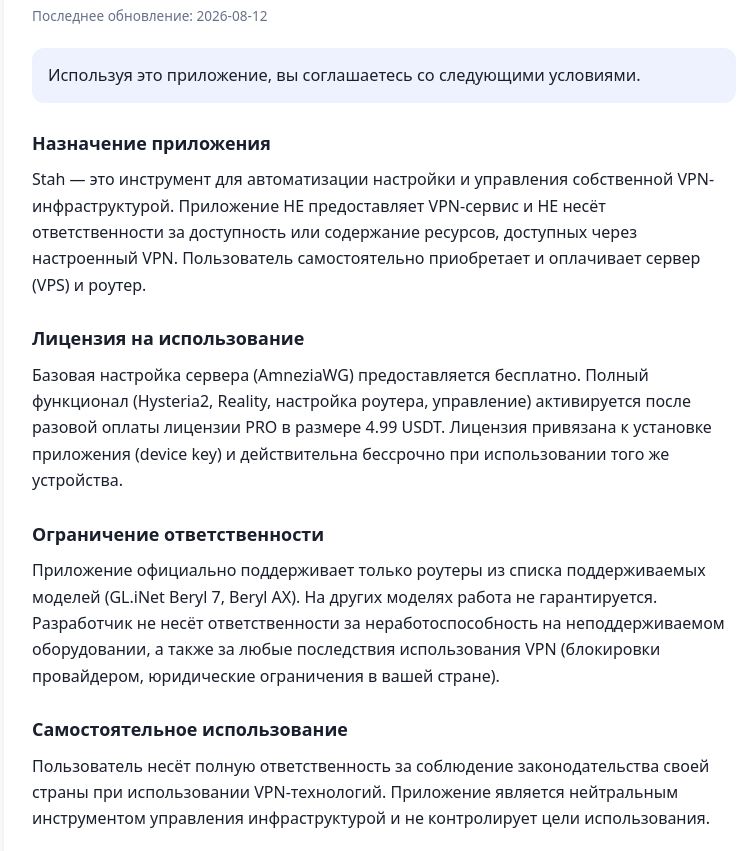
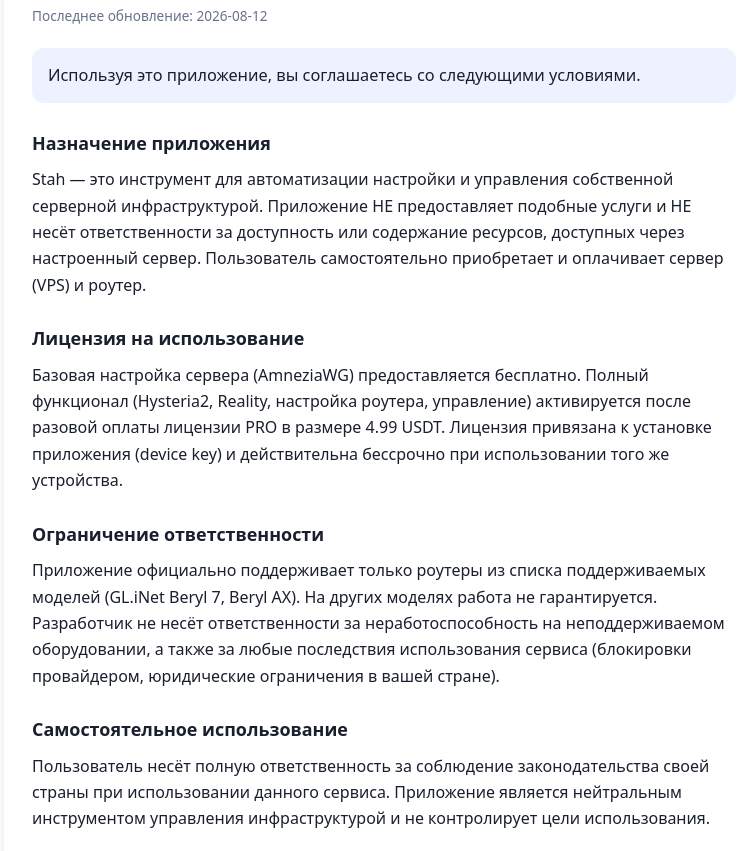
Before and after one commit to zveraua-dev/vrm-legal, a plain HTML site: page terms.html in a window 1280 px wide. Shown: the part 101-952 px from the top of the page, without its empty margins (256-1011 px from the left). Drawn offline with Linux system fonts and the light colour scheme.

Commit message:
Legal: neutral wording (no service-name mentions)

```diff
--- a/terms.html
+++ b/terms.html
@@ -22,13 +22,13 @@ footer a{color:#4356c4;text-decoration:none}</style>
 <p class="updated">Последнее обновление: 2026-08-12</p>
 <p class="intro">Используя это приложение, вы соглашаетесь со следующими условиями.</p>
 <h2>Назначение приложения</h2>
-<p>Stah — это инструмент для автоматизации настройки и управления собственной VPN-инфраструктурой. Приложение НЕ предоставляет VPN-сервис и НЕ несёт ответственности за доступность или содержание ресурсов, доступных через настроенный VPN. Пользователь самостоятельно приобретает и оплачивает сервер (VPS) и роутер.</p>
+<p>Stah — это инструмент для автоматизации настройки и управления собственной серверной инфраструктурой. Приложение НЕ предоставляет подобные услуги и НЕ несёт ответственности за доступность или содержание ресурсов, доступных через настроенный сервер. Пользователь самостоятельно приобретает и оплачивает сервер (VPS) и роутер.</p>
 <h2>Лицензия на использование</h2>
 <p>Базовая настройка сервера (AmneziaWG) предоставляется бесплатно. Полный функционал (Hysteria2, Reality, настройка роутера, управление) активируется после разовой оплаты лицензии PRO в размере 4.99 USDT. Лицензия привязана к установке приложения (device key) и действительна бессрочно при использовании того же устройства.</p>
 <h2>Ограничение ответственности</h2>
-<p>Приложение официально поддерживает только роутеры из списка поддерживаемых моделей (GL.iNet Beryl 7, Beryl AX). На других моделях работа не гарантируется. Разработчик не несёт ответственности за неработоспособность на неподдерживаемом оборудовании, а также за любые последствия использования VPN (блокировки провайдером, юридические ограничения в вашей стране).</p>
+<p>Приложение официально поддерживает только роутеры из списка поддерживаемых моделей (GL.iNet Beryl 7, Beryl AX). На других моделях работа не гарантируется. Разработчик не несёт ответственности за неработоспособность на неподдерживаемом оборудовании, а также за любые последствия использования сервиса (блокировки провайдером, юридические ограничения в вашей стране).</p>
 <h2>Самостоятельное использование</h2>
-<p>Пользователь несёт полную ответственность за соблюдение законодательства своей страны при использовании VPN-технологий. Приложение является нейтральным инструментом управления инфраструктурой и не контролирует цели использования.</p>
+<p>Пользователь несёт полную ответственность за соблюдение законодательства своей страны при использовании данного сервиса. Приложение является нейтральным инструментом управления инфраструктурой и не контролирует цели использования.</p>
 <h2>Возврат средств</h2>
 <p>Поскольку лицензия активируется мгновенно после подтверждения транзакции в блокчейне Tron, возврат средств не предусмотрен после активации. Транзакции USDT в сети Tron необратимы. Перед оплатой убедитесь, что ваше устройство поддерживается и сервер настроен корректно — доступен бесплатный пробный период 72 часа.</p>
 <h2>Смена региона роутера (Region Unlock)</h2>
```
Also changed, not shown: privacy-policy.html (+2 -2 lines).
